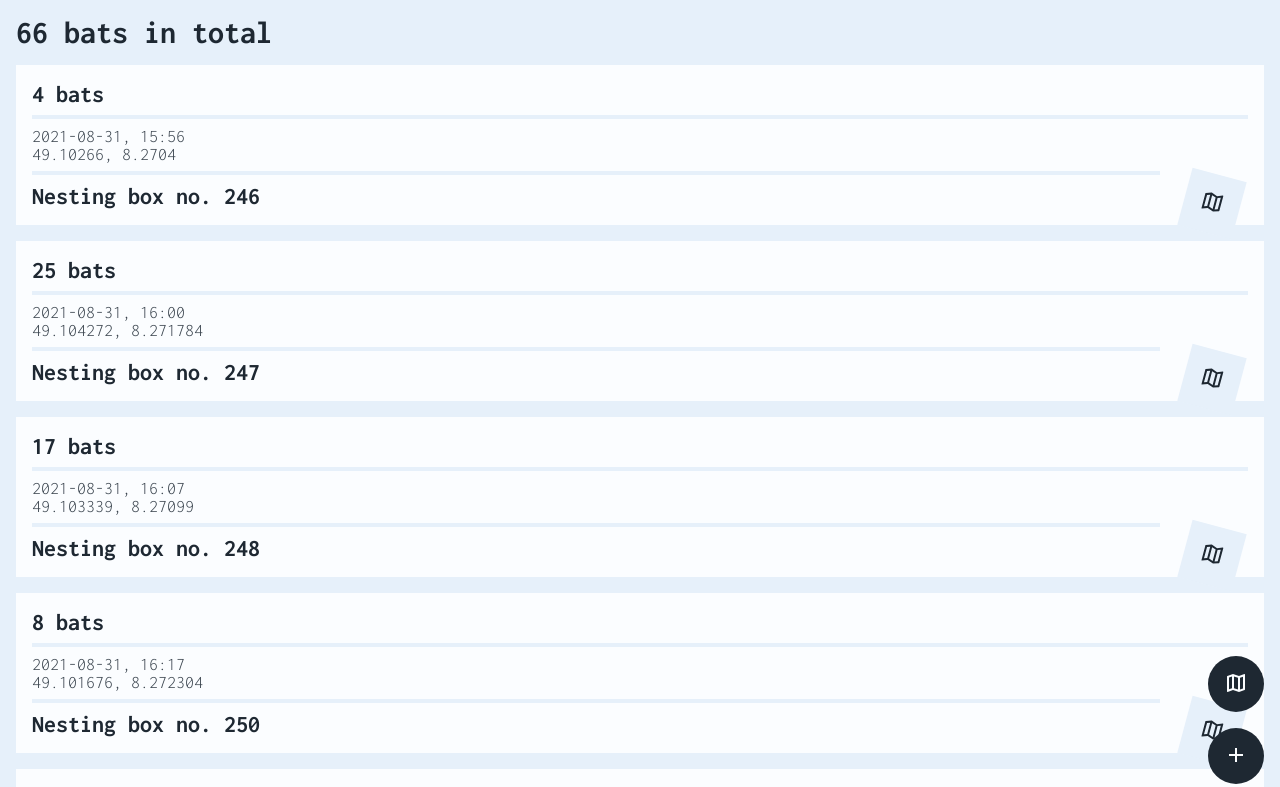
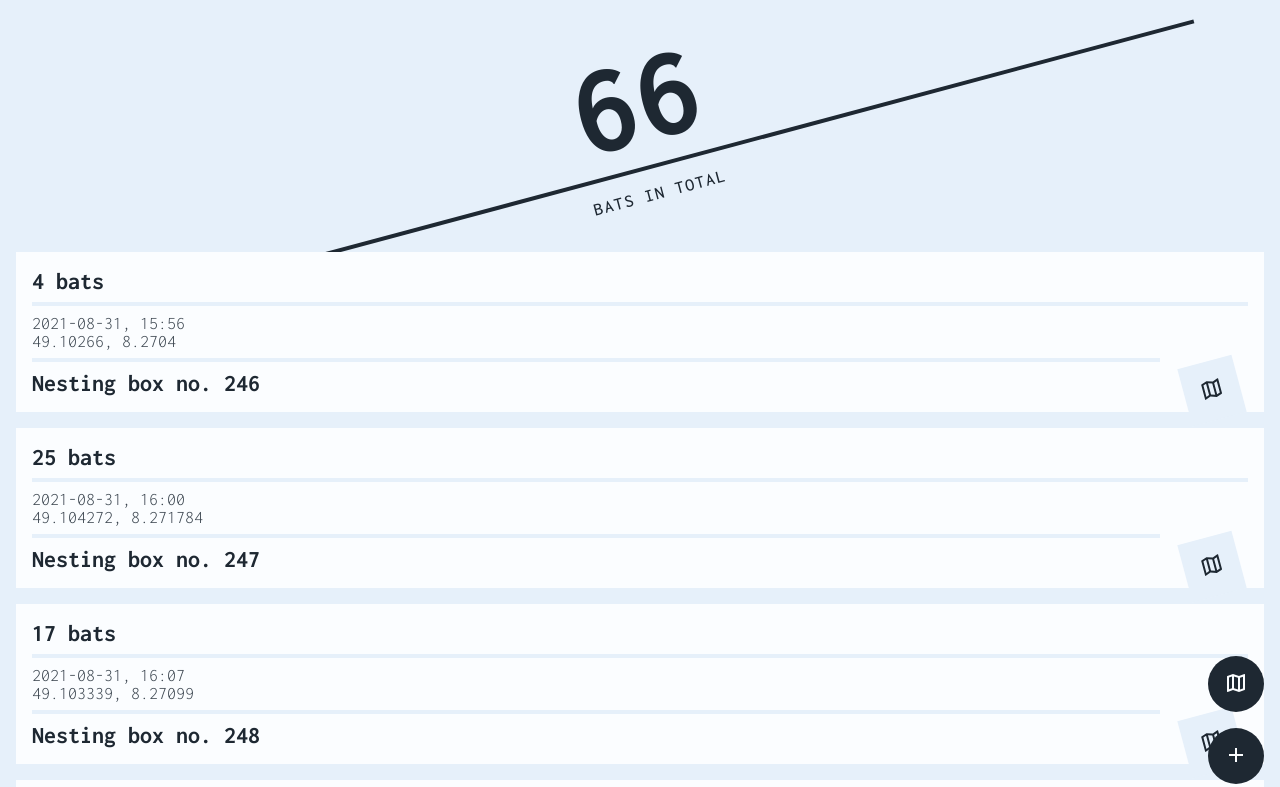
Before and after one commit to gacsphere/capstone-project, a Next.js app: page / in a window 1280 px wide. Shown: the top 787 px of the page. Built offline with nearby package versions, Linux system fonts and the light colour scheme.

Commit message:
style sum component

```diff
--- a/components/Card.js
+++ b/components/Card.js
@@ -67,7 +67,7 @@ const Span = styled.span`
   right: 1.5rem;
   padding: 1rem;
   background-color: var(--secondary-gray);
-  transform: rotate(15deg);
+  transform: rotate(-15deg);
   :hover {
     background-color: var(--secondary-gray);
     transform: rotate(0deg);
--- a/components/EditCardForm.js
+++ b/components/EditCardForm.js
@@ -234,10 +234,4 @@ const IconSpan = styled.span`
 const IconButton = styled.button`
   background: none;
   border: none;
-  :hover {
-    background: none;
-    border: none;
-    /* padding: 0;
-    margin: 0; */
-  }
 `;
--- a/components/Sum.js
+++ b/components/Sum.js
@@ -1,10 +1,42 @@
 import React from "react";
 import styled from "styled-components";
+import { SecondaryInfoLabel, SeparatorMap } from "./ReusedStyles";
 
 export default function Sum({ sumOfCounts }) {
-  return <StyledH1>{sumOfCounts} bats in total</StyledH1>;
+  return (
+    <>
+      <Div>
+        <StyledH1>{sumOfCounts} </StyledH1>
+        <Separator isPrimary />
+        <P>bats in total</P>
+      </Div>
+    </>
+  );
 }
 
+const Div = styled.div`
+  transform: rotate(-15deg);
+`;
+
 const StyledH1 = styled.h1`
-  margin: 1rem;
+  margin-top: 2rem;
+  font-size: 8rem;
+  text-align: center;
 `;
+
+const P = styled.p`
+  font-family: "Inconsolata", sans-serif;
+  font-weight: 500;
+  font-size: 1.125rem;
+  text-transform: uppercase;
+  letter-spacing: 0.09375rem;
+  text-align: center;
+  margin: 0 0 3rem 0;
+`;
+
+const Separator = styled.hr`
+  border-width: 0.125rem;
+  border-style: solid;
+  border-color: var(--primary-black);
+  margin: 0 5rem 1rem;
+`;
```
